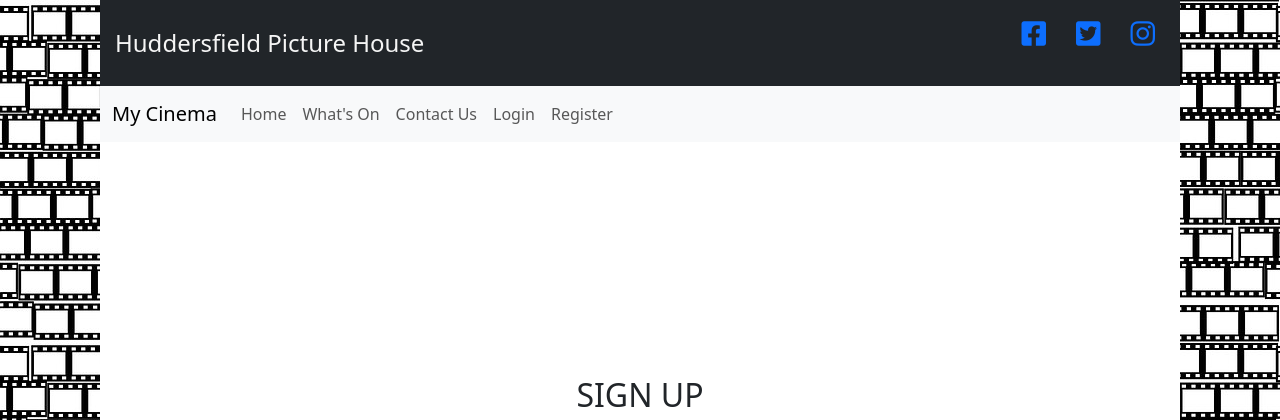
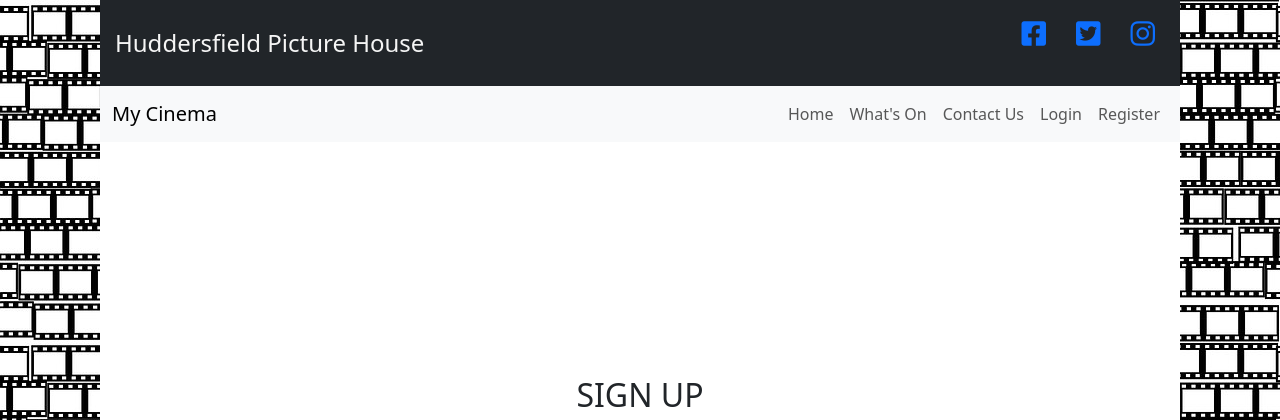
Before and after one commit to jonslack22/Portfolio-4-Huddersfield-Picture-House, a Django app: page /accounts/signup/ in a window 1280 px wide. Shown: the top 420 px of the page. Run offline with Django 3.2, Linux system fonts and the light colour scheme.

Commit message:
Fixed error in navbar dropdown menu not displaying links when reducing screen width, edited styling of bar

```diff
--- a/templates/page_features/nav.html
+++ b/templates/page_features/nav.html
@@ -16,13 +16,14 @@
 <nav class="navbar navbar-expand-lg navbar-light bg-light">
     <div class="container">
         <a class="navbar-brand" href="#">My Cinema</a>
-    <button class="navbar-toggler" type="button" data-toggle="collapse" data-target="#navbarNav" aria-controls="navbarNav" aria-expanded="false" aria-label="Toggle navigation">
+        <button class="navbar-toggler" type="button" data-bs-toggle="collapse" data-bs-target="#navbarNav" aria-controls="navbarNav"
+            aria-expanded="false" aria-label="Toggle navigation">
             <span class="navbar-toggler-icon"></span>
         </button>
-    <div class="collapse navbar-collapse" id="navbarNav">
-        <ul class="navbar-nav ml-auto">
-        <li class="nav-item active">
-            <a class="nav-link" href="#">Home <span class="sr-only">(current)</span></a>
+        <div class="collapse navbar-collapse justify-content-end" id="navbarNav">
+            <ul class="navbar-nav">
+                <li class="nav-item">
+                    <a class="nav-link" href="{% url 'home' %}">Home</a>
                 </li>
                 <li class="nav-item">
                     <a class="nav-link" href="{% url 'whatson' %}">What's On</a>
@@ -37,14 +38,13 @@
                 <li class="nav-item">
                     <a class="nav-link" href="#">Logout</a>
                 </li>
-        {% else %}
+                {% endif %}
                 <li class="nav-item">
                     <a class="nav-link" href="#">Login</a>
                 </li>
                 <li class="nav-item">
                     <a class="nav-link" href="{% url 'account_signup' %}">Register</a>
                 </li>
-        {% endif %}
             </ul>
         </div>
     </div>
```
Also changed, not shown: templates/base.html (+14 -10 lines). Lines whose indentation alone changed are shown as unchanged.
